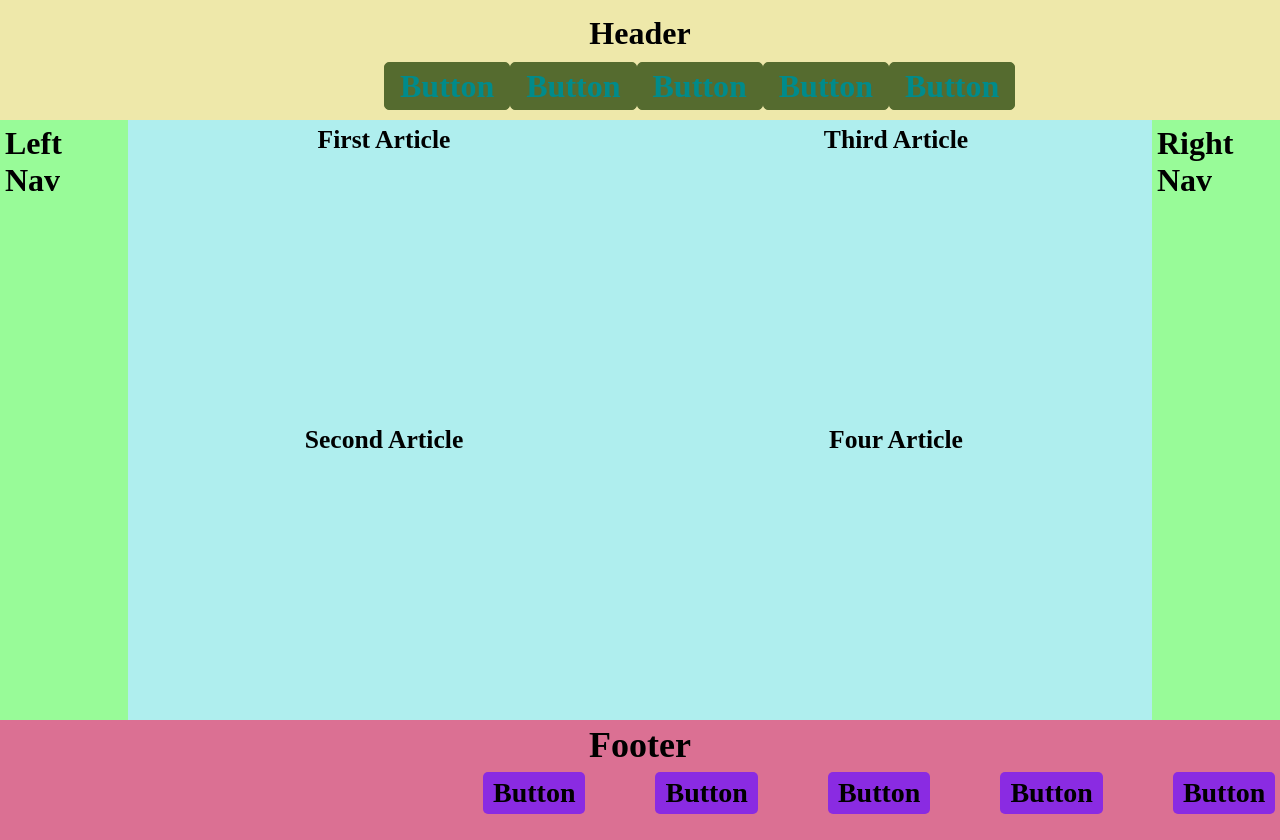
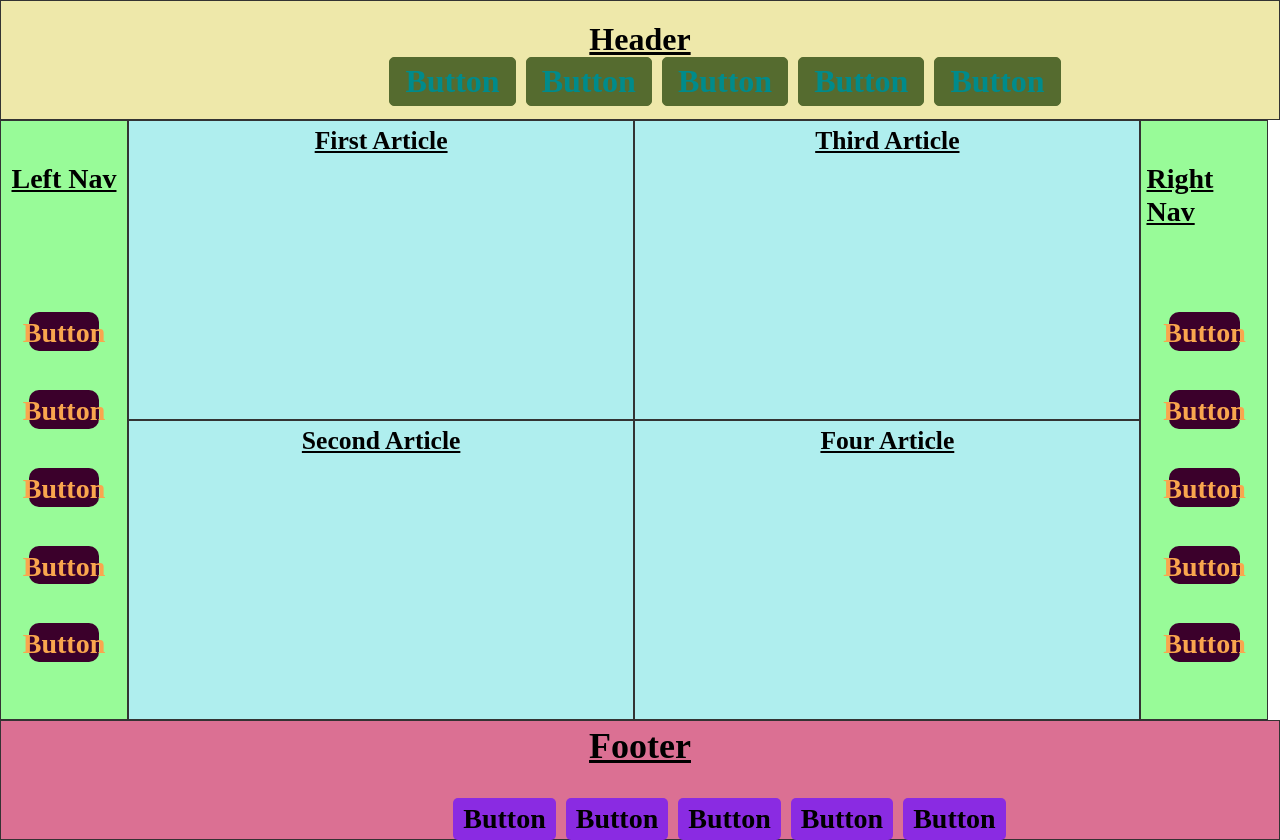
Before and after one commit to Artquiet/flexbox_full_layout_non_responsive, a plain HTML site: page index.html in a window 1280 px wide. Before the commit the page ends 814 px from the top, so only its background shows below. Drawn offline with nearby package versions, Linux system fonts and the light colour scheme.

Commit message:
aside_and_debuging

```diff
--- a/css/style.css
+++ b/css/style.css
@@ -13,11 +13,9 @@ ul {
 
 /* common property */
 body {
-    background-color: palevioletred;
     color: black;
     font-size: 2em;
     font-weight: bolder;
-    height: 100vh;
 }
 
 /* general disposition flexbox */
@@ -30,16 +28,19 @@ header {
     display: flex;
     flex-direction: column;
     align-items: center;
-    justify-content: space-evenly;
+    justify-content: space-around;
     background-color: palegoldenrod;
     height: 15vh;
+    width: auto;
     flex-basis: 1;
 }
 
 nav {
+    font-size: 28px;
     display: flex;
     flex-direction: column;
     align-items: center;
+    justify-content: space-around;
     background-color: palegreen;
     height: 75vh;
     width: 10vw;
@@ -49,7 +50,7 @@ section {
     display: flex;
     flex-wrap: wrap;
     background-color: paleturquoise;
-    width: 40vw;
+    width: 39.55vw;
     height: 75vh;
 }
 
@@ -66,21 +67,29 @@ footer {
     flex-direction: column;
     align-items: center;
     background-color: palevioletred;
-    height: 10vh;
+    width: auto;
+    height: 15vh;
     flex-basis: 1;
 }
 
 p {
     padding: 5px;
-    height: 35%;
+    height: 10%;
+    text-decoration: underline;
+}
+
+header,
+nav,
+article,
+footer {
+    border: #333 solid 1px;
 }
 
 /* header disposition  */
 
 header div {
     display: flex;
-    justify-content: space-around;
-    align-items: center;
+    justify-content: space-evenly;
     height: 40%;
     width: 40%;
 }
@@ -90,6 +99,7 @@ header span {
     background-color: darkolivegreen;
     border: 1px solid darkolivegreen;
     border-radius: 5px;
+    margin: auto 5px;
     padding: 5px 15px
 }
 
@@ -121,7 +131,7 @@ footer span {
     background-color: blueviolet;
     font-size: 28px;
     padding: 5px 10px;
-    margin: auto 35px;
+    margin: auto 5px;
     border-radius: 5px;
 }
 
@@ -129,3 +139,41 @@ footer span:hover {
     background-color: darkorange;
     color: lightblue;
 }
+
+/* Nav disposition  */
+
+nav div {
+    display: flex;
+    flex-direction: column;
+    align-items: center;
+    justify-content: space-around;
+    height: 65%;
+    width: 75%;
+}
+
+nav div span {
+    display: flex;
+    justify-content: center;
+    background-color: rgb(59, 0, 43);
+    color: rgb(249, 166, 78);
+    border-radius: 10px;
+    height: 10%;
+    width: 75%;
+    padding: 5px 8px;
+}
+
+nav div span:hover {
+    background-color: rgb(157, 0, 115);
+
+}
+
+/* First article disposition  */
+
+
+/* Second article disposition  */
+
+
+/* Third article disposition  */
+
+
+/* Four article disposition  */
--- a/index.html
+++ b/index.html
@@ -24,31 +24,68 @@
     <main>
         <nav>
             <p> Left Nav </p>
-            <div> </div>
+            <div>
+                <span> Button </span>
+                <span> Button </span>
+                <span> Button </span>
+                <span> Button </span>
+                <span> Button </span>
+            </div>
         </nav>
         <section>
             <article>
                 <p> First Article </p>
-                <div> </div>
+                <div>
+                    <span></span>
+                    <span></span>
+                    <span></span>
+                    <span></span>
+                    <span></span>
+                </div>
             </article>
             <article>
-                <p>Second Article </p>
-                <div> </div>
+                <p> Second Article </p>
+                <div>
+                    <span></span>
+                    <span></span>
+                    <span></span>
+                    <span></span>
+                </div>
             </article>
         </section>
         <section>
             <article>
                 <p> Third Article </p>
-                <div> </div>
+                <div>
+                    <span></span>
+                    <span></span>
+                    <span></span>
+                    <span></span>
+                    <span></span>
+                    <span></span>
+                    <span></span>
+                </div>
             </article>
             <article>
                 <p> Four Article </p>
-                <div> </div>
+                <div>
+                    <span></span>
+                    <span></span>
+                    <span></span>
+                    <span></span>
+                    <span></span>
+                </div>
             </article>
         </section>
         <nav>
             <p> Right Nav </p>
-            <div> </div>
+            <div>
+                <span> Button </span>
+                <span> Button </span>
+                <span> Button </span>
+                <span> Button </span>
+                <span> Button </span>
+            </div>
         </nav>
     </main>
     <footer>
```
